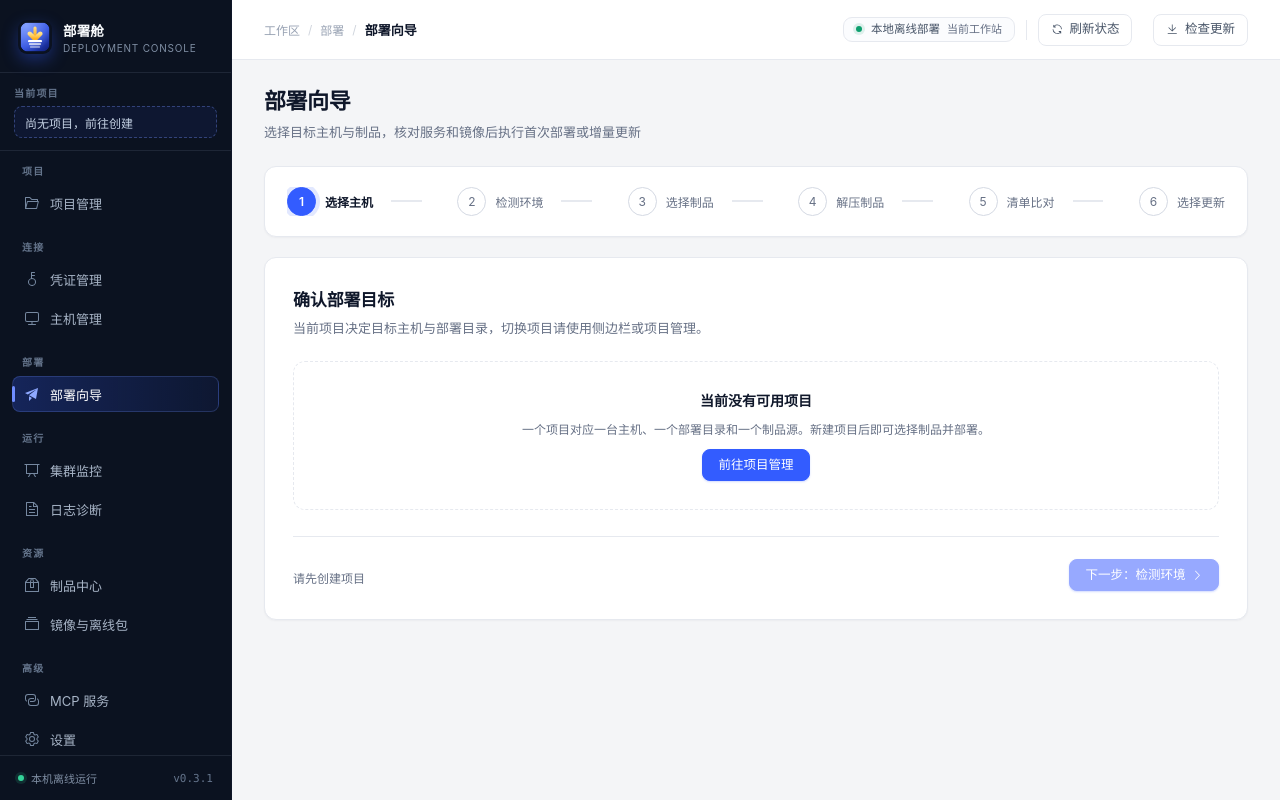
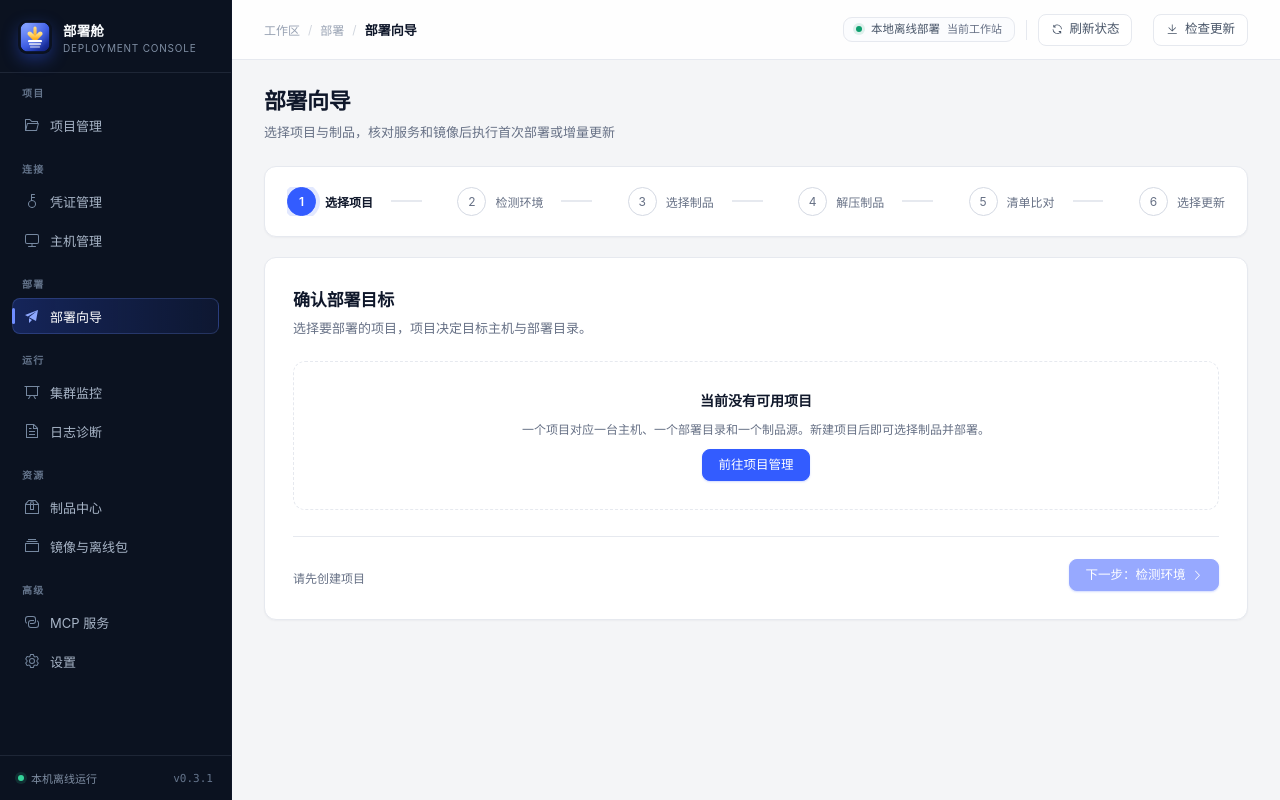
Before and after one commit to ZhiPenTu/deploy-desktop, a Vue app: page / in a window 1280 px wide. Built offline with nearby package versions, Linux system fonts and the light colour scheme.

Commit message:
feat(ui): 项目列表进入部署流程，向导内选择项目

```diff
--- a/src/App.vue
+++ b/src/App.vue
@@ -2,9 +2,7 @@
   <div class="app-layout" :class="{ 'platform-macos': isMacDesktop }">
     <Sidebar
       :current-tab="currentTab"
-      :switching="switchingProject"
       @update:tab="navigateTab"
-      @switch-project="handleSwitchProject"
     />
 
     <div class="workspace">
@@ -13,6 +11,7 @@
         :group="currentPage.group"
         :deploy-mode="connection.mode"
         :remote-host="connection.remoteHost"
+        :project-name="projectState.project?.name || ''"
         @quick-check="handleQuickCheck"
       />
 
@@ -20,6 +19,7 @@
         <Projects
           v-if="currentTab === 'projects'"
           @go-hosts="navigateTab('hosts')"
+          @deploy="handleDeployProject"
         />
 
         <Credentials
@@ -94,6 +94,7 @@
 import { computed, ref } from 'vue';
 import { ElMessage } from 'element-plus';
 import { isDesktopApp } from './api/tauri.js';
+import { projectState } from './config/project.js';
 import {
   connection,
   hostById,
@@ -136,7 +137,6 @@ function openSettings(section) {
 }
 const isMacDesktop = isDesktopApp() && /mac os x/i.test(navigator.userAgent);
 const wizardBusy = ref(false);
-const switchingProject = ref(false);
 const selectedStatusHostId = ref('');
 const selectedStatusHost = computed(() => hostById(selectedStatusHostId.value));
 function navigateTab(tab) {
@@ -151,17 +151,14 @@ const handleViewLog = (containerName) => {
   currentTab.value = 'logs';
 };
 
-async function handleSwitchProject(id) {
-  if (!id || wizardBusy.value || switchingProject.value) return;
-  switchingProject.value = true;
+async function handleDeployProject(id) {
+  if (!id || wizardBusy.value) return;
   try {
-    await switchActiveProject(id);
+    if (projectState.project?.id !== id) await switchActiveProject(id);
     activeLogContainer.value = '';
-    ElMessage.success('已切换项目');
+    navigateTab('wizard');
   } catch (error) {
     ElMessage.error(String(error));
-  } finally {
-    switchingProject.value = false;
   }
 }
 
--- a/src/components/layout/Sidebar.vue
+++ b/src/components/layout/Sidebar.vue
@@ -7,25 +7,6 @@
         <h1>部署舱</h1>
         <p>Deployment Console</p>
       </div>
-    </div>
-
-    <div class="project-block">
-      <span class="project-label">当前项目</span>
-      <template v-if="projects.length">
-        <select
-          class="project-select"
-          :value="activeProjectId || undefined"
-          :disabled="switching"
-          aria-label="切换当前项目"
-          @change="$emit('switch-project', $event.target.value)"
-        >
-          <option v-for="item in projects" :key="item.id" :value="item.id">{{ item.name }}</option>
-        </select>
-        <span class="project-meta">{{ projectMeta }}</span>
-      </template>
-      <button v-else type="button" class="project-empty" @click="$emit('update:tab', 'projects')">
-        尚无项目，前往创建
-      </button>
     </div>
 
     <div class="nav-scroll">
@@ -72,9 +53,6 @@ import {
   FolderOpened
 } from '@element-plus/icons-vue';
 import appIcon from '../../assets/app-icon.png';
-import { computed } from 'vue';
-import { projectState } from '../../config/project.js';
-import { hostById, isLocalHost } from '../../features/connections/state.js';
 
 const appVersion = __APP_VERSION__;
 
@@ -82,25 +60,10 @@ defineProps({
   currentTab: {
     type: String,
     default: 'wizard'
-  },
-  switching: {
-    type: Boolean,
-    default: false
   }
 });
 
-defineEmits(['update:tab', 'switch-project']);
-
-const projects = computed(() => projectState.projects);
-const activeProjectId = computed(() => projectState.project?.id || '');
-const projectMeta = computed(() => {
-  const project = projectState.project;
-  if (!project) return '';
-  const host = hostById(project.hostId);
-  const hostText = host ? (isLocalHost(host) ? '本机' : host.address || host.name) : '主机未配置';
-  const version = projectState.bundle?.version ? ` · ${projectState.bundle.version}` : '';
-  return `${hostText}${version}`;
-});
+defineEmits(['update:tab']);
 
 const navGroups = [
   {
@@ -209,76 +172,17 @@ const navGroups = [
   white-space: nowrap;
 }
 
-.project-block {
-  display: flex;
-  flex-direction: column;
-  gap: 6px;
-  padding: 12px 14px;
-  border-bottom: 1px solid var(--sidebar-border);
-}
-
-.project-label {
-  font-size: 10px;
-  font-weight: 600;
-  letter-spacing: 0.12em;
-  color: #64748b;
-}
-
-.project-select {
-  width: 100%;
-  height: 32px;
-  padding: 0 8px;
-  border: 1px solid rgba(120, 150, 255, 0.22);
-  border-radius: 8px;
-  background: rgba(255, 255, 255, 0.06);
-  color: #f1f5f9;
-  font: inherit;
-  font-size: 12.5px;
-  cursor: pointer;
-  appearance: none;
-}
-
-.project-select option {
-  color: #0f172a;
-  background: #ffffff;
-}
-
-.project-select:disabled {
-  opacity: 0.6;
-  cursor: default;
-}
-
-.project-meta {
-  font-size: 11px;
-  color: #7f8ea6;
-  overflow: hidden;
-  text-overflow: ellipsis;
-  white-space: nowrap;
-}
-
-.project-empty {
-  width: 100%;
-  min-height: 32px;
-  padding: 6px 10px;
-  border: 1px dashed rgba(120, 150, 255, 0.35);
-  border-radius: 8px;
-  background: rgba(51, 92, 255, 0.08);
-  color: #c3d0e2;
-  font: inherit;
-  font-size: 12px;
-  text-align: left;
-  cursor: pointer;
-}
-
-.project-empty:hover {
-  background: rgba(51, 92, 255, 0.16);
-  color: #f1f5f9;
-}
-
 .nav-scroll {
   flex: 1;
   padding: 12px 12px 16px;
   overflow-y: auto;
+  scrollbar-width: none;
+  -ms-overflow-style: none;
+}
+
+.nav-scroll::-webkit-scrollbar {
+  width: 0;
+  height: 0;
 }
 
 .nav-group + .nav-group {
--- a/src/features/deployment/composables/useDeploymentWizard.js
+++ b/src/features/deployment/composables/useDeploymentWizard.js
@@ -31,7 +31,7 @@ import { safeText, failureText } from '../domain/errors.js';
 import { invokeIncremental } from '../services/operations.js';
 
 export function useDeploymentWizard(config, emit) {
-  const steps = ['选择主机', '检测环境', '选择制品', '解压制品', '清单比对', '选择更新'];
+  const steps = ['选择项目', '检测环境', '选择制品', '解压制品', '清单比对', '选择更新'];
 
   const activeStep = ref(0);
 
@@ -188,6 +188,7 @@ export function useDeploymentWizard(config, emit) {
 
   watch(
     () => [
+      config.projectId,
       config.activeHostId,
       config.mode,
       config.remoteHost,
@@ -199,6 +200,8 @@ export function useDeploymentWizard(config, emit) {
     () => {
       if (executing.value) return;
       envRevision += 1;
+      candidate.value = null;
+      preparedBundle.value = null;
       clearReview();
       envData.value = null;
       envError.value = '';
--- a/src/features/deployment/views/InstallWizard.vue
+++ b/src/features/deployment/views/InstallWizard.vue
@@ -3,7 +3,7 @@
     <div class="page-header">
       <div>
         <h2 class="page-title">部署向导</h2>
-        <p class="page-subtitle">选择目标主机与制品，核对服务和镜像后执行首次部署或增量更新</p>
+        <p class="page-subtitle">选择项目与制品，核对服务和镜像后执行首次部署或增量更新</p>
       </div>
     </div>
     <div class="steps-header card-surface">
@@ -26,7 +26,7 @@
 
     <div v-if="activeStep === 0" class="step-card">
       <h3>确认部署目标</h3>
-      <p class="desc">当前项目决定目标主机与部署目录，切换项目请使用侧边栏或项目管理。</p>
+      <p class="desc">选择要部署的项目，项目决定目标主机与部署目录。</p>
       <el-alert
         v-if="connectionInventory.error"
         title="无法读取主机列表，请在主机管理中检查后重试。"
@@ -43,7 +43,20 @@
       </div>
       <el-form v-else label-width="110px" class="host-form" @submit.prevent>
         <el-form-item label="项目">
-          <span>{{ projectName }}</span>
+          <el-select
+            :model-value="selectedProjectId"
+            class="project-select"
+            placeholder="请选择项目"
+            :disabled="busy || switchingProject"
+            @change="selectProject"
+          >
+            <el-option
+              v-for="item in projects"
+              :key="item.id"
+              :value="item.id"
+              :label="item.name"
+            />
+          </el-select>
         </el-form-item>
         <el-form-item label="目标主机">
           <div class="input-row">
@@ -63,7 +76,7 @@
         </el-form-item>
       </el-form>
       <div class="step-footer">
-        <span class="field-hint">{{ hasProject ? `当前目标：${targetLabel}` : '请先创建项目' }}</span>
+        <span class="field-hint">{{ hasProject ? `部署目标：${targetLabel}` : '请先创建项目' }}</span>
         <el-button type="primary" :disabled="!hostReady || busy" @click="nextStep">
           下一步：检测环境
           <el-icon class="el-icon--right"><ArrowRight /></el-icon>
@@ -410,24 +423,40 @@
 
 <script setup>
 import { computed, ref, watch } from 'vue';
+import { ElMessage } from 'element-plus';
 import { ArrowRight, Check, Loading } from '@element-plus/icons-vue';
 import ConfigDiffDialog from '../components/ConfigDiffDialog.vue';
 import WizardArtifactPicker from '../../artifacts/components/WizardArtifactPicker.vue';
 import { useDeploymentWizard } from '../composables/useDeploymentWizard.js';
-import { connectionInventory } from '../../connections/state.js';
+import { connectionInventory, switchActiveProject } from '../../connections/state.js';
 import { projectState } from '../../../config/project.js';
 import { safeText } from '../domain/errors.js';
 
 const props = defineProps({ connection: { type: Object, required: true } });
 const emit = defineEmits(['go-dashboard', 'go-images', 'go-artifacts', 'go-projects', 'busy-change']);
 const hasProject = computed(() => Boolean(projectState.project?.id));
-const projectName = computed(() => projectState.project?.name || '');
+const projects = computed(() => projectState.projects);
+const selectedProjectId = computed(() => projectState.project?.id || '');
+const switchingProject = ref(false);
 const config = props.connection;
 const configDiffOpen = ref(false);
 const configDiffService = ref('');
 function openConfigDiff(serviceName = '') {
   configDiffService.value = serviceName;
   configDiffOpen.value = true;
+}
+
+async function selectProject(id) {
+  if (!id || id === selectedProjectId.value || switchingProject.value) return;
+  switchingProject.value = true;
+  try {
+    await switchActiveProject(id);
+    ElMessage.success(`已选择项目「${projectState.project?.name || ''}」`);
+  } catch (error) {
+    ElMessage.error(String(error));
+  } finally {
+    switchingProject.value = false;
+  }
 }
 const {
   steps,
@@ -601,6 +630,12 @@ h3 {
   margin-top: 26px;
   max-width: 850px;
 }
+
+.project-select {
+  width: 100%;
+  max-width: 360px;
+}
+
 .input-row,
 .status-row,
 .section-heading {
--- a/src/features/projects/views/Projects.vue
+++ b/src/features/projects/views/Projects.vue
@@ -3,19 +3,19 @@
     <div class="page-header">
       <div>
         <h2 class="page-title">项目管理</h2>
-        <p class="page-subtitle">每个项目对应一套部署目标，切换后部署、监控、日志与数据库都使用当前项目</p>
+        <p class="page-subtitle">每个项目对应一套部署目标，选择「部署」进入部署流程</p>
       </div>
       <div class="header-actions">
         <el-button @click="$emit('go-hosts')">管理主机</el-button>
       </div>
     </div>
 
-    <ProjectManager />
+    <ProjectManager @deploy="$emit('deploy', $event)" />
   </div>
 </template>
 
 <script setup>
 import ProjectManager from '../components/ProjectManager.vue';
 
-defineEmits(['go-hosts']);
+defineEmits(['go-hosts', 'deploy']);
 </script>
--- a/src/features/settings/views/Settings.vue
+++ b/src/features/settings/views/Settings.vue
@@ -140,7 +140,7 @@
             <span class="info-value">{{ project?.lastVersion || '未绑定' }}</span>
           </div>
           <p class="field-hint">
-            项目在左侧「项目管理」中维护，交付包在制品中心选择；切换项目后部署向导、监控、日志与数据库都会使用新项目的主机与目录。
+            项目在左侧「项目管理」中维护，交付包在制品中心选择；在部署向导中选择项目后，监控、日志与数据库都会使用该项目的主机与目录。
           </p>
         </div>
       </el-tab-pane>
```
Also changed, not shown: src/components/layout/Header.vue (+19 -0 lines), src/features/projects/components/ProjectManager.vue (+5 -20 lines), 3 other files (tests, documents, lock files or other folders).
